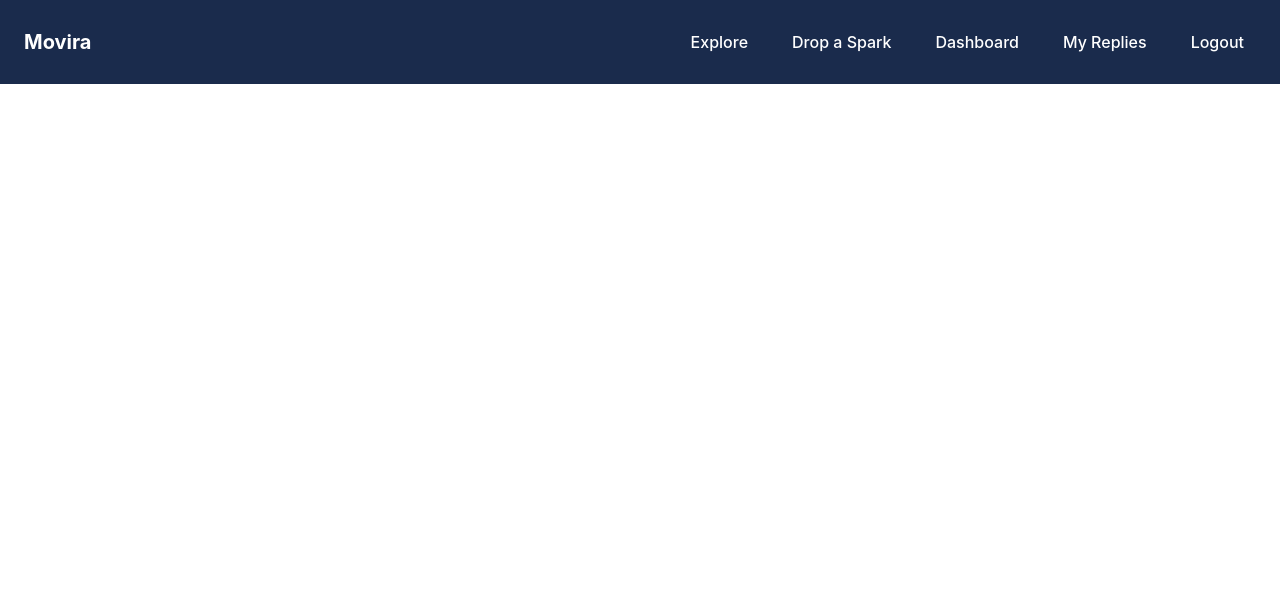
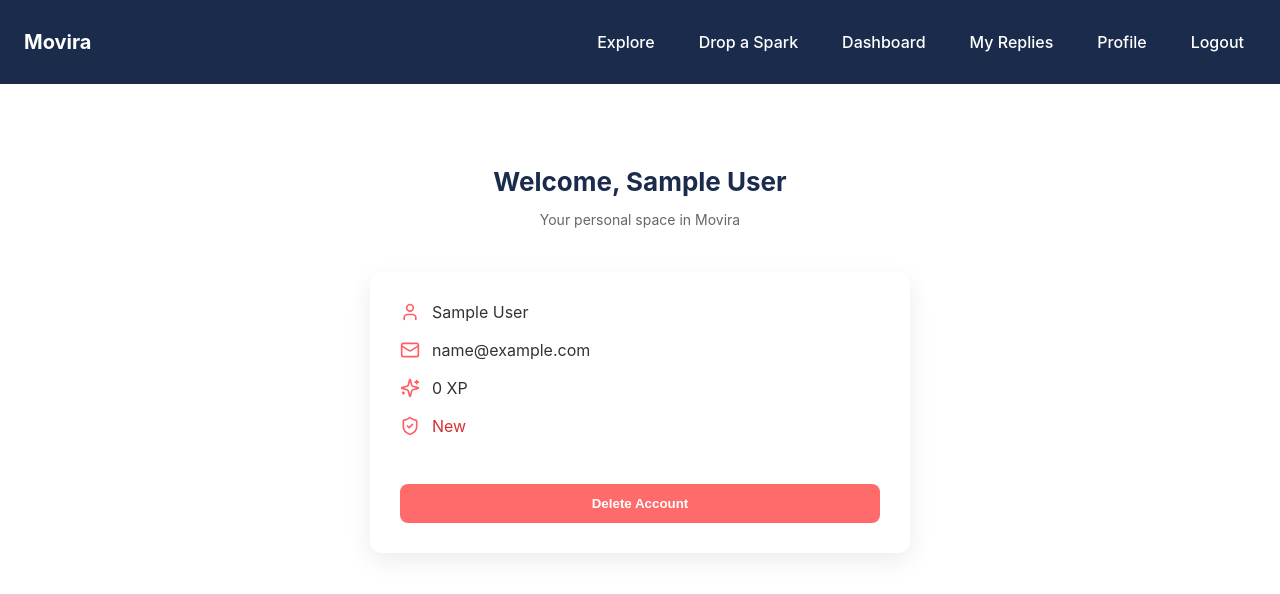
Before and after one commit to ptengelmann/Movira, a React (Vite) app in the folder client/: page /profile in a window 1280 px wide. Shown: the top 594 px of the page. Built offline with nearby package versions, Linux system fonts and the light colour scheme; sample sign-in values are in the browser's storage.

Commit message:
Add delete account feature to Profile Page

```diff
--- a/client/src/components/navbar/Navbar.jsx
+++ b/client/src/components/navbar/Navbar.jsx
@@ -28,6 +28,9 @@ const Navbar = () => {
               <Link to="/my-replies">My Replies</Link>
             </li>
             <li>
+              <Link to="/profile">Profile</Link>
+            </li>
+            <li>
               <Link
                 to="/"
                 onClick={(e) => {
--- /dev/null
+++ b/client/src/pages/ProfilePage.jsx
@@ -0,0 +1,72 @@
+import React from 'react'
+import styles from './ProfilePage.module.css'
+import useUserStore from '../store/useUserStore'
+import { User, Mail, Sparkles, ShieldCheck } from 'lucide-react'
+import axios from 'axios'
+import { useNavigate } from 'react-router-dom'
+
+const ProfilePage = () => {
+  const { user, logout } = useUserStore()
+  const navigate = useNavigate()
+
+  const getTrustLevelColor = (level) => {
+    switch (level) {
+      case 'Verified': return '#00b894'
+      case 'Trusted': return '#0984e3'
+      case 'Rising': return '#fdcb6e'
+      default: return '#d63031'
+    }
+  }
+
+  const handleDelete = async () => {
+    if (!window.confirm('Are you sure you want to delete your account? This cannot be undone.')) return
+    try {
+      await axios.delete(`http://localhost:5000/api/auth/${user._id}`)
+      logout()
+      localStorage.removeItem('token')
+      navigate('/')
+    } catch (err) {
+      console.error('Account deletion failed:', err)
+      alert('Something went wrong. Please try again.')
+    }
+  }
+
+  return (
+    <div className={styles.wrapper}>
+      <div className={styles.banner}>
+        <h2>Welcome, {user?.name || 'User'}</h2>
+        <p>Your personal space in Movira</p>
+      </div>
+
+      <div className={styles.card}>
+        <div className={styles.row}>
+          <User size={20} className={styles.icon} />
+          <span>{user?.name || '—'}</span>
+        </div>
+
+        <div className={styles.row}>
+          <Mail size={20} className={styles.icon} />
+          <span>{user?.email || '—'}</span>
+        </div>
+
+        <div className={styles.row}>
+          <Sparkles size={20} className={styles.icon} />
+          <span>{user?.xp || 0} XP</span>
+        </div>
+
+        <div className={styles.row}>
+          <ShieldCheck size={20} className={styles.icon} />
+          <span style={{ color: getTrustLevelColor(user?.trustLevel) }}>
+            {user?.trustLevel || 'New'}
+          </span>
+        </div>
+
+        <button className={styles.deleteBtn} onClick={handleDelete}>
+          Delete Account
+        </button>
+      </div>
+    </div>
+  )
+}
+
+export default ProfilePage
--- /dev/null
+++ b/client/src/pages/ProfilePage.module.css
@@ -0,0 +1,61 @@
+.wrapper {
+    padding: 40px 20px;
+    display: flex;
+    flex-direction: column;
+    align-items: center;
+  }
+
+  .banner {
+    text-align: center;
+    margin-bottom: 30px;
+  }
+
+  .banner h2 {
+    font-size: 26px;
+    margin-bottom: 6px;
+    color: var(--motion-blue);
+  }
+
+  .banner p {
+    font-size: 14px;
+    color: #666;
+  }
+
+  .card {
+    background-color: white;
+    padding: 30px;
+    border-radius: 12px;
+    max-width: 480px;
+    width: 100%;
+    box-shadow: 0 8px 24px rgba(0, 0, 0, 0.08);
+    display: flex;
+    flex-direction: column;
+    gap: 18px;
+  }
+
+  .row {
+    display: flex;
+    align-items: center;
+    gap: 12px;
+    font-size: 16px;
+    color: #333;
+  }
+
+  .icon {
+    color: var(--pulse-coral);
+  }
+  .deleteBtn {
+  margin-top: 30px;
+  padding: 12px 20px;
+  background-color: #ff6b6b;
+  color: white;
+  border: none;
+  border-radius: 8px;
+  font-weight: bold;
+  cursor: pointer;
+  transition: background 0.2s ease;
+}
+
+.deleteBtn:hover {
+  background-color: #e74c3c;
+}
--- a/client/src/routes/AppRouter.jsx
+++ b/client/src/routes/AppRouter.jsx
@@ -9,6 +9,8 @@ import LoginPage from '../pages/LoginPage'
 import DashboardPage from '../pages/DashboardPage'
 import MyRepliesPage from '../pages/MyRepliesPage' // ✅ New page
 import useUserStore from '../store/useUserStore'
+import ProfilePage from '../pages/ProfilePage' // at the top
+
 
 const AppRouter = () => {
   const user = useUserStore((state) => state.user)
@@ -22,6 +24,8 @@ const AppRouter = () => {
           <Route path="/signup" element={<SignupPage />} />
           <Route path="/login" element={<LoginPage />} />
           <Route path="/my-replies" element={<MyRepliesPage />} />
+          <Route path="/profile" element={user ? <ProfilePage /> : <Navigate to="/login" />} />
+
           <Route
             path="/spark"
             element={user ? <DropSparkPage /> : <Navigate to="/login" />}
```
Also changed, not shown: 1 other file (tests, documents, lock files or other folders).
